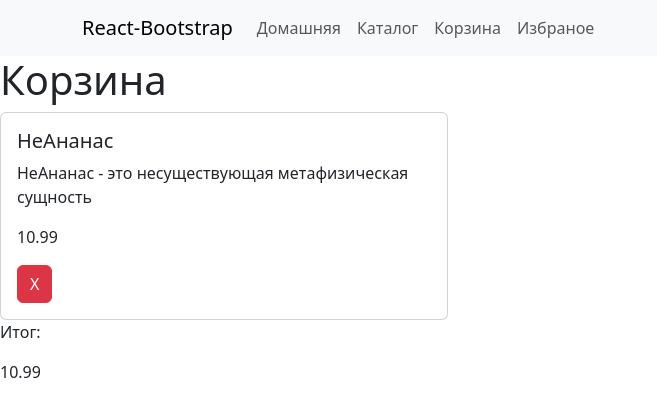
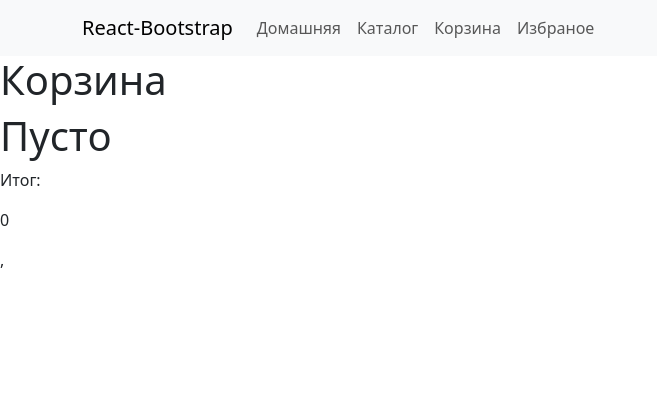
Before and after one commit to broGideon/Web, a React (Vite) app in the folder final-project/: page /overlay in a window 1280 px wide. Shown: the top 416 px of the page, without its empty margins (0-657 px from the left). Built offline with nearby package versions, Linux system fonts and the light colour scheme; data requests are answered from the project's data file.

Commit message:
some fix

```diff
--- a/final-project/db.json
+++ b/final-project/db.json
@@ -33,29 +33,6 @@
       "price": "10.99"
     }
   ],
-  "overlays": [
-    {
-      "id": "2",
-      "myId": "2",
-      "name": "НеАнанас",
-      "description": "НеАнанас - это несуществующая метафизическая сущность",
-      "price": "10.99"
-    }
-  ],
-  "favorite": [
-    {
-      "id": "1",
-      "myId": "1",
-      "name": "Ананас",
-      "description": "Ананас - это Дима",
-      "price": "129999"
-    },
-    {
-      "id": "2",
-      "myId": "2",
-      "name": "НеАнанас",
-      "description": "НеАнанас - это несуществующая метафизическая сущность",
-      "price": "10.99"
-    }
-  ]
+  "overlays": [],
+  "favorite": []
 }
--- a/final-project/src/App.jsx
+++ b/final-project/src/App.jsx
@@ -7,6 +7,7 @@ import axios from "axios";
 import CardItem from "./components/CardItem.jsx";
 import Overlay from "./components/Overlay.jsx";
 import Favorite from "./components/Favorite.jsx";
+import About from "./components/About.jsx";
 
 export const AppContext = React.createContext({});
 
@@ -15,7 +16,7 @@ const App = () => {
     const [overlayItems, setOverlayItems] = useState([]);
     const [search, setSearch] = useState("");
     const [favorite, setFavorite] = useState([]);
-    const [selectedCategory, setSelectedCategory] = useState('all');
+    const [about, setAbout] = useState();
 
     useEffect(() => {
         async function axiosData() {
@@ -49,6 +50,36 @@ const App = () => {
         setFavorite(()=> favorite.filter(item => Number(item.id) !== Number(id)));
     }
 
+    const onAddFavorite = (obj) => {
+        try{
+            if(favorite.find(item => Number(item.id) === Number(obj.id))){
+                axios.delete(`http://localhost:3001/favorite/${obj.id}`);
+                setFavorite((over) => over.filter(item => Number(item.id) !== Number(obj.id)));
+            } else {
+                axios.post(`http://localhost:3001/favorite`, obj);
+                setFavorite([...favorite, obj]);
+            }
+        }
+        catch{
+            alert("Error");
+        }
+    }
+
+    const onAddOverlay = (obj) => {
+        try{
+            if(overlayItems.find(item => Number(item.id) === Number(obj.id))){
+                axios.delete(`http://localhost:3001/overlays/${obj.id}`);
+                setOverlayItems((over) => over.filter(item => Number(item.id) !== Number(obj.id)));
+            } else {
+                axios.post(`http://localhost:3001/overlays`, obj);
+                setOverlayItems([...overlayItems, obj]);
+            }
+        }
+        catch{
+            alert("Error");
+        }
+    }
+
     const totalPrice = overlayItems.reduce((total, obj) => total + parseFloat(obj.price), 0);
 
 
@@ -61,36 +92,26 @@ const App = () => {
                 setOverlayItems,
                 search,
                 setSearch,
+                favorite,
+                setFavorite,
+                totalPrice,
+                about,
+                setAbout,
                 isAdded,
                 deleteItem,
                 isAddedToFavorite,
-                deleteFavorite
+                deleteFavorite,
+                onAddFavorite,
+                onAddOverlay
             }}>
             <div>
                 <Header/>
                 <Routes>
-                    <Route path={'/cart'} element={
-                        <CardItem
-                            item={card}
-                            overlayItems={overlayItems}
-                            setOverlayItems={setOverlayItems}
-                            favorite={favorite}
-                            setFavorite={setFavorite}
-                            search={search}
-                            setSearch={setSearch}
-                        />}/>
-                    <Route path={'/overlay'} element={
-                        <Overlay
-                            overlayItems={overlayItems}
-                            deleteItem={deleteItem}
-                            totalPrice={totalPrice}
-                        />}/>
-                    <Route path={'/favorite'} element={
-                        <Favorite
-                            favorite={favorite}
-                            deleteFavorite={deleteFavorite}
-                        />}/>
-                    <Route path={'/'} element={<Home/>}/>
+                    <Route path={'/cart'} element={ <CardItem/>} />
+                    <Route path={'/overlay'} element={ <Overlay/>} />
+                    <Route path={'/favorite'} element={ <Favorite/>} />
+                    <Route path={'/'} element={<Home/>} />
+                    <Route path={'/about'} element={<About/>} />
                 </Routes>
             </div>
         </AppContext.Provider>
--- /dev/null
+++ b/final-project/src/components/About.jsx
@@ -0,0 +1,28 @@
+import React, {useContext, useState} from "react";
+import {AppContext} from "../App.jsx";
+import Item from "./Item.jsx";
+
+const About = () => {
+
+    const context = useContext(AppContext);
+
+    const obj = context.about;
+    console.log(context.about);
+    return (
+        <>
+            <h1>О товаре</h1>
+            <Item
+                key={obj.id}
+                id={obj.id}
+                myId={obj.myId}
+                name={obj.name}
+                description={obj.description}
+                price={obj.price}
+                item={obj}
+                onPlus={(cartObj) => context.onAddOverlay(cartObj)}
+                onPlusFavorite={(cartObj) => context.onAddFavorite(cartObj)}/>
+        </>
+    )
+}
+
+export default About;
--- a/final-project/src/components/CardItem.jsx
+++ b/final-project/src/components/CardItem.jsx
@@ -1,49 +1,21 @@
 // eslint-disable-next-line no-unused-vars
-import React, {useState} from "react";
+import React, {useContext, useState} from "react";
 import "./card-item.css";
-
+import {AppContext} from "../App.jsx";
 import Item from "./Item";
 import axios from "axios";
 
 const CardItem = (props) => {
 
+    const context = useContext(AppContext);
+
     const [selectedCategory, setSelectedCategory] = useState('all');
 
-    const onAddOverlay = (obj) => {
-        try{
-            if(props.overlayItems.find(item => Number(item.id) === Number(obj.id))){
-                axios.delete(`http://localhost:3001/overlays/${obj.id}`);
-                props.setOverlayItems((over) => over.filter(item => Number(item.id) !== Number(obj.id)));
-            } else {
-                axios.post(`http://localhost:3001/overlays`, obj);
-                props.setOverlayItems([...props.overlayItems, obj]);
-            }
-        }
-        catch{
-            alert("Error");
-        }
+    const onSearch = (inputValue) => {
+        context.setSearch(inputValue.target.value);
     }
 
-    const onAddFavorite = (obj) => {
-        try{
-            if(props.favorite.find(item => Number(item.id) === Number(obj.id))){
-                axios.delete(`http://localhost:3001/favorite/${obj.id}`);
-                props.setFavorite((over) => over.filter(item => Number(item.id) !== Number(obj.id)));
-            } else {
-                axios.post(`http://localhost:3001/favorite`, obj);
-                props.setFavorite([...props.favorite, obj]);
-            }
-        }
-        catch{
-            alert("Error");
-        }
-    }
-
-    const onSearch = (inputValue) => {
-        props.setSearch(inputValue.target.value);
-    }
-
-    const filteredItems = props.item.filter(item => selectedCategory === 'all' || item.category === selectedCategory );
+    const filteredItems = context.card.filter(item => selectedCategory === 'all' || item.category === selectedCategory );
 
     const handleCategoryChange = (event) => { setSelectedCategory(event.target.value); };
 
@@ -62,9 +34,7 @@ const CardItem = (props) => {
             </div>
             {
                 filteredItems
-                    .filter(
-                        item => item.name.toLowerCase().includes(props.search.toLowerCase())
-                    )
+                    .filter(item => item.name.toLowerCase().includes(context.search.toLowerCase()))
                     .map(obj => {
                         return (
                             <Item key={obj.id}
@@ -73,9 +43,9 @@ const CardItem = (props) => {
                                   name={obj.name}
                                   description={obj.description}
                                   price={obj.price}
-
-                                  onPlus={(cartObj) => onAddOverlay(cartObj)}
-                                  onPlusFavorite={(cartObj) => onAddFavorite(cartObj)}
+                                  item={obj}
+                                  onPlus={(cartObj) => context.onAddOverlay(cartObj)}
+                                  onPlusFavorite={(cartObj) => context.onAddFavorite(cartObj)}
                             />
                         );
                     })
--- a/final-project/src/components/Favorite.jsx
+++ b/final-project/src/components/Favorite.jsx
@@ -1,35 +1,29 @@
-import React from 'react';
+import React, {useContext} from 'react';
 import 'bootstrap/dist/css/bootstrap.min.css';
-import Button from 'react-bootstrap/Button';
-import Card from 'react-bootstrap/Card';
-import {AiFillHeart} from "react-icons/ai";
+import {AppContext} from "../App.jsx";
+import Item from "./Item.jsx";
 
 const Favorite = (props) => {
+
+    const context = useContext(AppContext);
 
     return(
         <div>
             <div><h1>Избраное</h1></div>
 
-            {props.favorite.length > 0 ? (
+            {context.favorite.length > 0 ? (
                 <div>
-                    {props.favorite.map((obj) => (
-                        <Card style={{ width: '28rem' }}>
-                            {/*<Card.Img className='rounded' variant="top" src="holder.js/100px180" />*/}
-                            <Card.Body>
-                                <Card.Title>{obj.name}</Card.Title>
-                                <Card.Text>
-                                    {obj.description}
-                                </Card.Text>
-                                <Card.Text>
-                                    {obj.price}
-                                </Card.Text>
-                                <Button onClick={() => props.deleteFavorite(obj.id)} className="mr-2">
-                                    {
-                                        <AiFillHeart color="red" />
-                                    }
-                                </Button>
-                            </Card.Body>
-                        </Card>
+                    {context.favorite.map((obj) => (
+                        <Item
+                            key={obj.id}
+                            id={obj.id}
+                            myId={obj.myId}
+                            name={obj.name}
+                            description={obj.description}
+                            price={obj.price}
+                            item={obj}
+                            onPlus={(cartObj) => context.onAddOverlay(cartObj)}
+                            onPlusFavorite={(cartObj) => context.onAddFavorite(cartObj)}/>
                     ))}
                 </div>
             ) : (
--- a/final-project/src/components/Overlay.jsx
+++ b/final-project/src/components/Overlay.jsx
@@ -1,31 +1,29 @@
-import React from 'react';
+import React, {useContext} from 'react';
 import 'bootstrap/dist/css/bootstrap.min.css';
-import Button from 'react-bootstrap/Button';
-import Card from 'react-bootstrap/Card';
+import {AppContext} from "../App.jsx";
+import Item from "./Item.jsx";
 
 const Overlay = (props) => {
+
+    const context = useContext(AppContext);
+
     return(
         <div>
             <div><h1>Корзина</h1></div>
 
-            {props.overlayItems.length > 0 ? (
+            {context.overlayItems.length > 0 ? (
                 <div>
-                    {props.overlayItems.map((obj) => (
-                        <Card style={{ width: '28rem' }}>
-                            {/*<Card.Img className='rounded' variant="top" src="holder.js/100px180" />*/}
-                            <Card.Body>
-                                <Card.Title>{obj.name}</Card.Title>
-                                <Card.Text>
-                                    {obj.description}
-                                </Card.Text>
-                                <Card.Text>
-                                    {obj.price}
-                                </Card.Text>
-                                <Button variant="danger" onClick={() => props.deleteItem(obj.id)}>
-                                    X
-                                </Button>
-                            </Card.Body>
-                        </Card>
+                    {context.overlayItems.map((obj) => (
+                        <Item
+                            key={obj.id}
+                            id={obj.id}
+                            myId={obj.myId}
+                            name={obj.name}
+                            description={obj.description}
+                            price={obj.price}
+                            item={obj}
+                            onPlus={(cartObj) => context.onAddOverlay(cartObj)}
+                            onPlusFavorite={(cartObj) => context.onAddFavorite(cartObj)}/>
                     ))}
                 </div>
                 ) : (
@@ -34,7 +32,7 @@ const Overlay = (props) => {
 
             <div>
                 <p>Итог: </p>
-                <p>{props.totalPrice}</p>
+                <p>{context.totalPrice}</p>
             </div>
         </div>
     );
```
Also changed, not shown: final-project/src/components/Item.jsx (+20 -4 lines).
